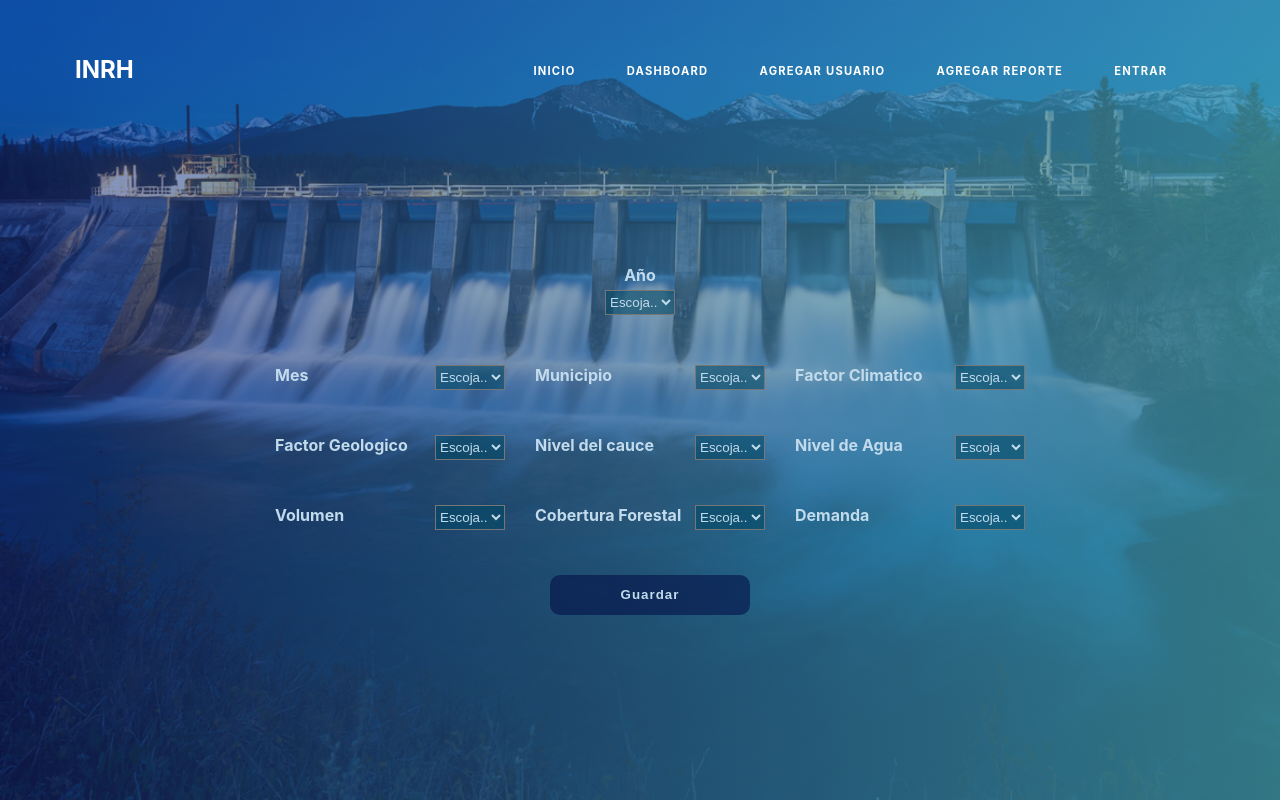
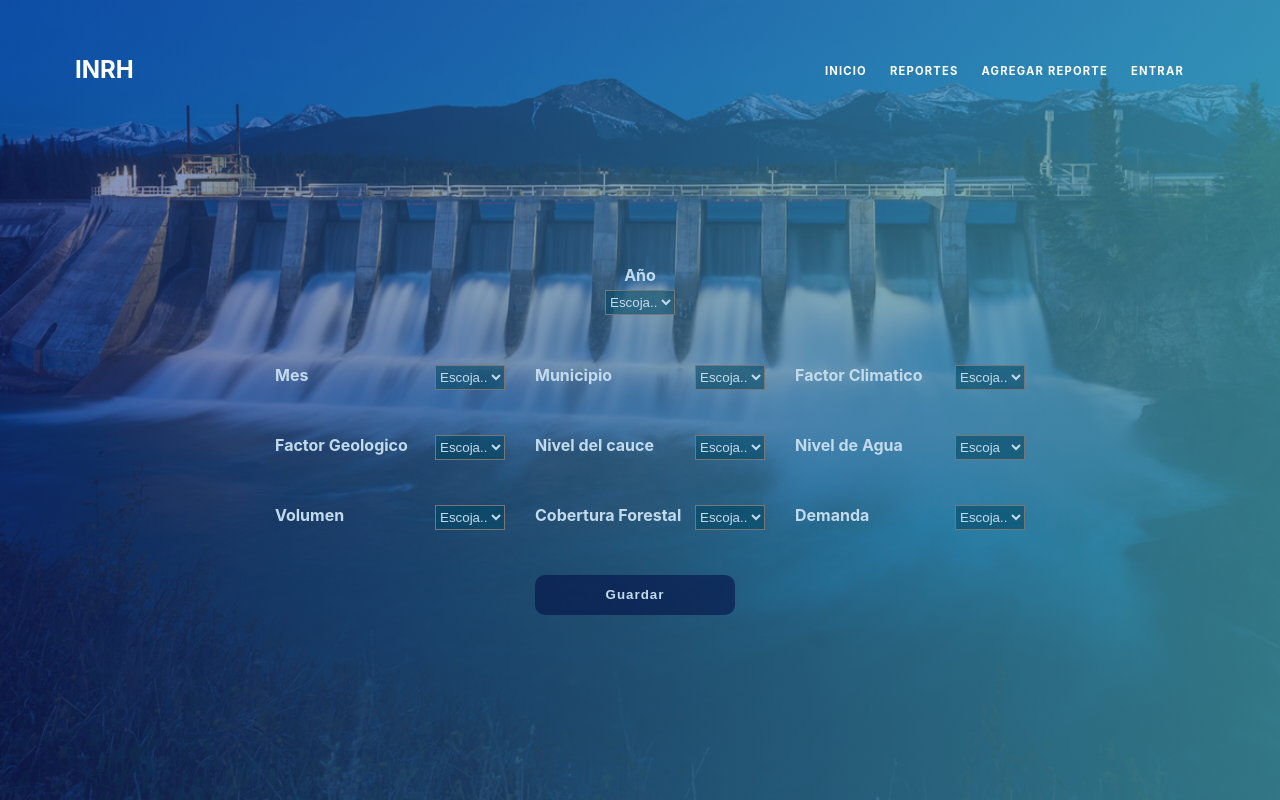
Before and after one commit to gbasulto2021/inrh-gtmo, a React (Create React App) app: page /form in a window 1280 px wide. Built offline with nearby package versions, Linux system fonts and the light colour scheme.

Commit message:
working on Nav component, change rotes and css

```diff
--- a/src/App.css
+++ b/src/App.css
@@ -39,8 +39,9 @@
    }
 .header__nav{
     display: flex;
-    justify-content: space-around;
-    width: 60%;
+    justify-content:end;
+    gap: 5px;
+    width: 90%;
 }
 
 
@@ -357,11 +358,10 @@
     letter-spacing: 1px;
     cursor: pointer;
     background-color: #0413499e;
-     width: 100%;
+     width: 200px;
      height: 40px;
      border: none;
      border-radius: 10px;
-     text-align: center;
      color:#c2dbec;
      line-height: 2;
      padding: 3px;
@@ -420,6 +420,8 @@
     text-align: end;
     gap:5px;
   }
+
+
   .form__data-item{
     position: relative;
     width: 200px;
@@ -596,12 +598,9 @@
 
   @media  screen and (min-width: 992px ) {
     .form-btn{
-       grid-column: 1 / span 3;
-       justify-content: center;
-    }
-    .btn{
-      width: 200px;
-    }
+      grid-column: 2 / 4;
+
+   }
     .form__data{
       margin-top: 100px;
 
--- a/src/App.js
+++ b/src/App.js
@@ -2,7 +2,7 @@ import React from 'react';
 import './App.css';
 import Home from './components/Home';
 import {Routes, Route, Navigate} from 'react-router-dom'
-import Dashboard from './components/Dashboard';
+import Reports from './components/Reports';
 import Login from './components/Login';
 import Form from './components/Form';
 import Chart from './components/Chart';
@@ -14,7 +14,7 @@ function App() {
       <Routes>
          <Route path="/"element={<Home/>}/>
          <Route path="login" element={<Login/>}/>
-         <Route path="dashboard" element={<Dashboard/>}/>
+         <Route path="reports" element={<Reports/>}/>
          <Route path="form" element={<Form/>}/>
          <Route path="report" element={<Chart/>}/>
          {/* <Route path='*' element={<Navigate to="/"/>}/> */}
--- a/src/commons/Nav.js
+++ b/src/commons/Nav.js
@@ -1,8 +1,11 @@
 import React,{useEffect, useState} from "react";
-import { Link } from "react-router-dom";
+import { Link, useLocation } from "react-router-dom";
 
 const Nav = () => {
      const [isLogged, setIsLogged] = useState(false)
+
+     const location = useLocation();
+
   useEffect(()=>{
     const loggedUserJson =window.localStorage.getItem("user");
     if(loggedUserJson){
@@ -17,16 +20,22 @@ const Nav = () => {
   const logOut = ()=>{
     window.localStorage.removeItem("user")
   }
+
+
   return (
     <header className="header">
     <h2>INRH</h2>
     <nav className="header__nav">
+      {location.pathname === "/"
+       ? <Link to="/login" onClick={()=> logOut()}>{isLogged?"SALIR": "ENTRAR"}</Link>
+       : <>
+       <Link to="/">INICIO</Link>
+       <Link to="/reports">REPORTES</Link>
+       <Link to="/form">AGREGAR REPORTE</Link>
+       <Link to="/login" onClick={()=> logOut()}>{isLogged?"SALIR": "ENTRAR"}</Link>
+         </>
+    }
 
-      <Link to="/">INICIO</Link>
-      <Link to="/dashboard">DASHBOARD</Link>
-      <Link to="/register">AGREGAR USUARIO</Link>
-      <Link to="/form">AGREGAR REPORTE</Link>
-      <Link to="/login" onClick={()=> logOut()}>{isLogged?"SALIR": "ENTRAR"}</Link>
 
     </nav>
     </header>
--- a/src/components/Form.js
+++ b/src/components/Form.js
@@ -30,9 +30,6 @@ const Form = () => {
   const [errors, setErrors] = useState(null);
   const navigate = useNavigate();
 
-  // const years = (cb) => {
-  //   return cb();
-  // };
 
   const handleChange = (e) => {
     setForm({ ...form, [e.target.name]: e.target.value });
@@ -88,7 +85,7 @@ const Form = () => {
       if(res.ok){
         setMessage(res.statusText)
         setForm(initialState);
-        navigate('/dashboard')
+        navigate('/reports')
       }else{
         setErrors(res.errors)
       }
@@ -102,7 +99,7 @@ const Form = () => {
 
   const isError = (param)=>{
     if(errors){
-      return errors.some(error=> error.param == param)
+      return errors.some(error=> error.param === param)
     }
   }
 
--- a/src/components/Home.js
+++ b/src/components/Home.js
@@ -10,7 +10,7 @@ const Home = () => {
   <div className="home jumbotron">
         <Nav/>
     <div className="container">
-      <Link to='/'><h1>SIG<br/>ISH</h1></Link>
+      <Link to='/login'><h1>SIG<br/>ISH</h1></Link>
      </div>
     <div className="rectangle-1"></div>
     <div className="rectangle-2"></div>
--- a/src/components/Login.js
+++ b/src/components/Login.js
@@ -18,28 +18,33 @@ const Login = () => {
   const navigate = useNavigate();
 
 const loginUser = async (dataLogin)=>{
-
+  const controller = new AbortController();
   let url = "http://localhost:5500/auth";
       let options = {
         method:'POST',
         mode:'cors',
         body: JSON.stringify(dataLogin),
         headers: { "Content-type": "application/json" },
+        signal:controller.signal
       };
+
 try {
   setIsLoading(true);
   const response = await fetch(url, options)
   const res = await response.json()
   console.log(res);
   window.localStorage.setItem("user", JSON.stringify(res.data))
+
   setIsLoading(false);
   setMessage(res.statusText);
+  setTimeout(() => controller.abort(), 3000);
   setTimeout(()=>{
     setMessage(null)
-    navigate('/dashboard')
+    navigate('/form')
   },1000)
 
 } catch (error) {
+  setIsLoading(false);
   console.log(error)
 }
 
--- a/src/components/Dashboard.js
+++ b/src/components/Reports.js
@@ -5,7 +5,7 @@ import { useNavigate} from "react-router-dom";
 import {years} from "../herpers/years";
 
 
-const Dashboard = () => {
+const Reports = () => {
   const [user, setUser] = useState(null)
   const [reports, setReports] =useState([])
 
@@ -15,17 +15,17 @@ const Dashboard = () => {
   const navigate = useNavigate();
    console.log(reports);
 
-  useEffect(()=>{
+  // useEffect(()=>{
 
-    const loggedUserJson =window.localStorage.getItem("user");
-    if(loggedUserJson){
-      const user = JSON.parse(loggedUserJson)
-      setUser(user)
+  //   const loggedUserJson =window.localStorage.getItem("user");
+  //   if(loggedUserJson){
+  //     const user = JSON.parse(loggedUserJson)
+  //     setUser(user)
 
-    }else{
-      navigate('/login')
-    }
-  },[])
+  //   }else{
+  //     navigate('/login')
+  //   }
+  // },[])
 
     useEffect(()=>{
       const getReports = async()=>{
@@ -124,4 +124,4 @@ const handleYearSubmit = (e)=>{
   )
 }
 
-export default Dashboard
+export default Reports
--- a/src/herpers/helpHttp.js
+++ b/src/herpers/helpHttp.js
@@ -4,7 +4,7 @@ export const helpHttp = () => {
       accept: "application/json",
     };
 
-    const controller = new AbortController();
+    const controller= new AbortController();
 
     options.signal = controller.signal;
 
```
